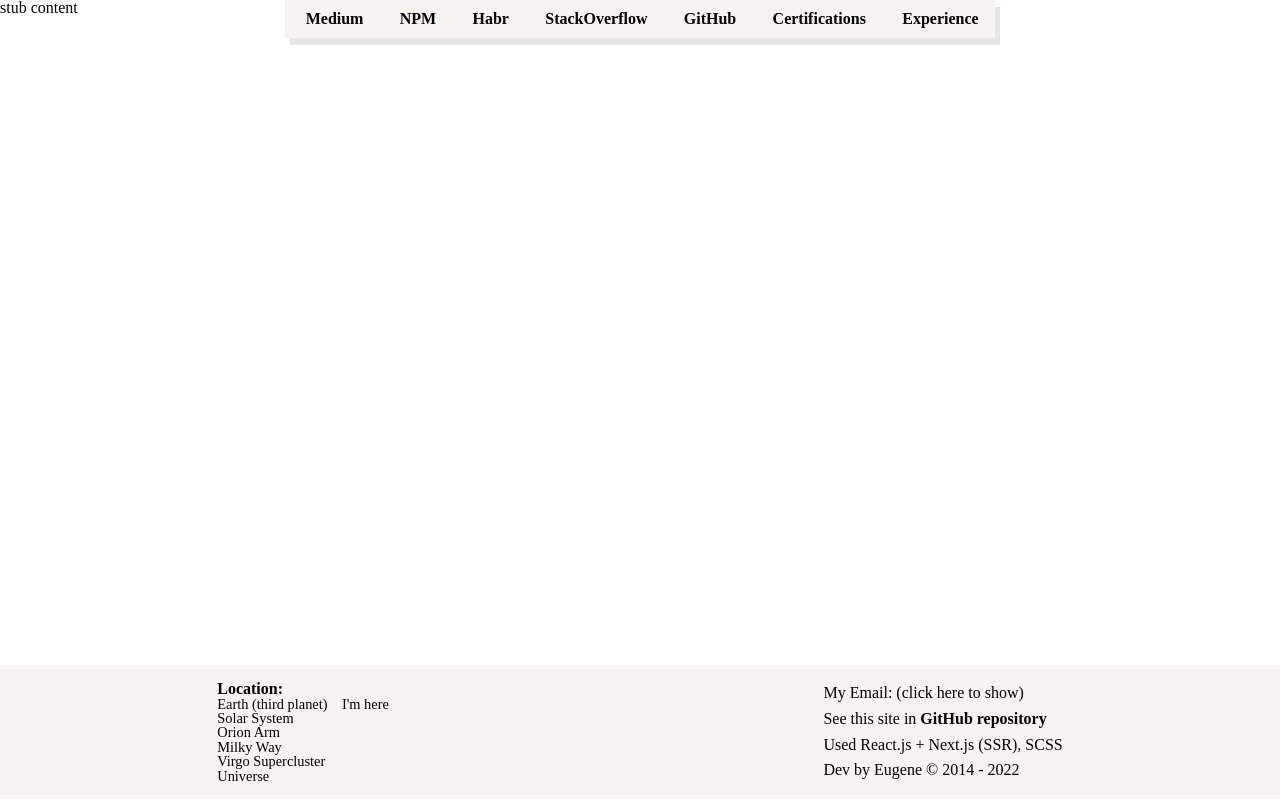
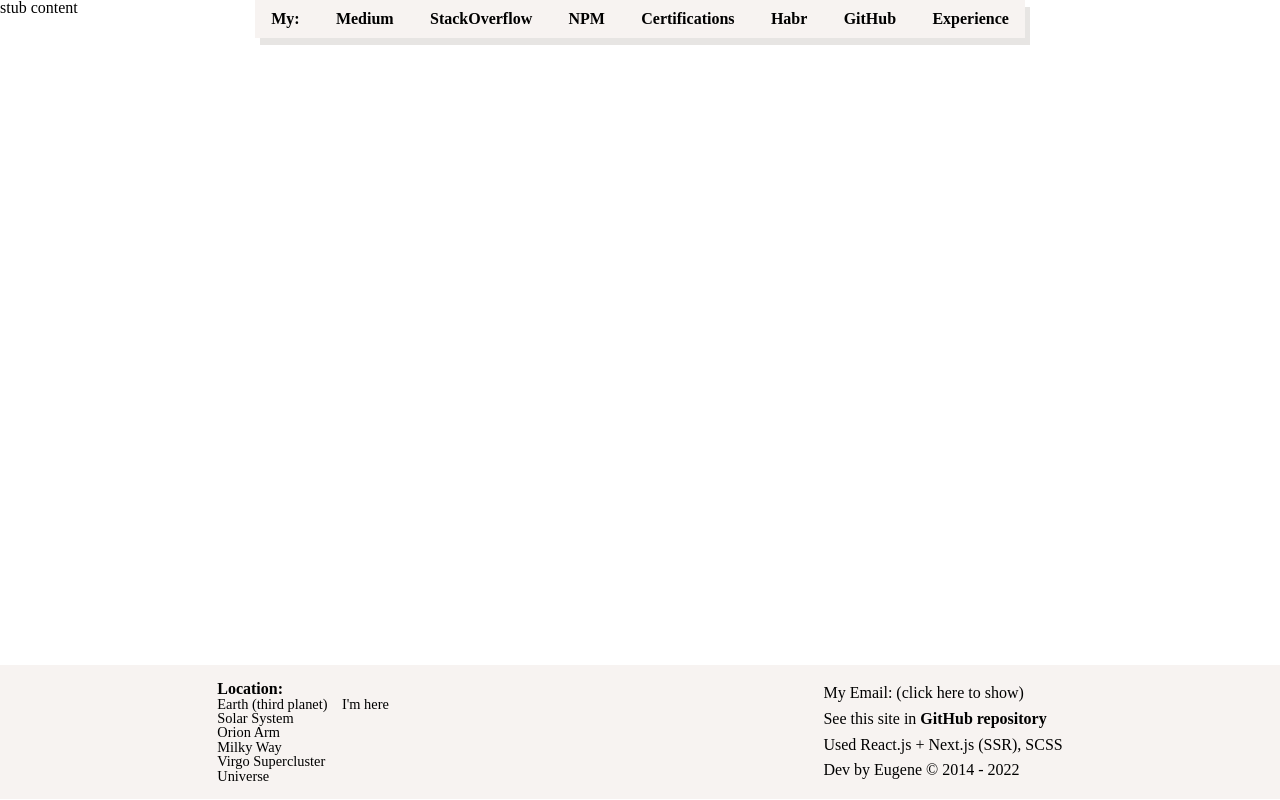
Before and after one commit to it-efrem/it-efrem.com, a Next.js app: page / in a window 1280 px wide. Built offline with nearby package versions, Linux system fonts and the light colour scheme.

Commit message:
Sort menu items

```diff
--- a/components/Smart/Header/index.js
+++ b/components/Smart/Header/index.js
@@ -6,6 +6,7 @@ export default function Header() {
         <header>
             <nav>
                 <ul>
+                    <li>My:</li>
                     {menuItems.map(mapMenu)}
                 </ul>
             </nav>
@@ -29,9 +30,19 @@ const menuItems = [
         path: '/articles?tags=medium'
     },
     {
+        icon: 'fab fa-stack-overflow',
+        label: 'StackOverflow',
+        link: 'https://stackoverflow.com/users/8963706/it-efrem'
+    },
+    {
         icon: 'fab fa-npm',
         label: 'NPM',
         path: '/articles?tags=npm'
+    },
+    {
+        icon: 'fas fa-graduation-cap',
+        label: 'Certifications',
+        path: '/certifications'
     },
     {
         icon: 'fas fa-hospital-symbol',
@@ -39,19 +50,9 @@ const menuItems = [
         path: '/articles?tags=habr'
     },
     {
-        icon: 'fab fa-stack-overflow',
-        label: 'StackOverflow',
-        link: 'https://stackoverflow.com/users/8963706/it-efrem'
-    },
-    {
         icon: 'fab fa-github-alt',
         label: 'GitHub',
         link: 'https://github.com/Evgeny-Bukovski'
-    },
-    {
-        icon: 'fas fa-graduation-cap',
-        label: 'Certifications',
-        path: '/certifications'
     },
     {
         icon: 'fas fa-vial',
```
